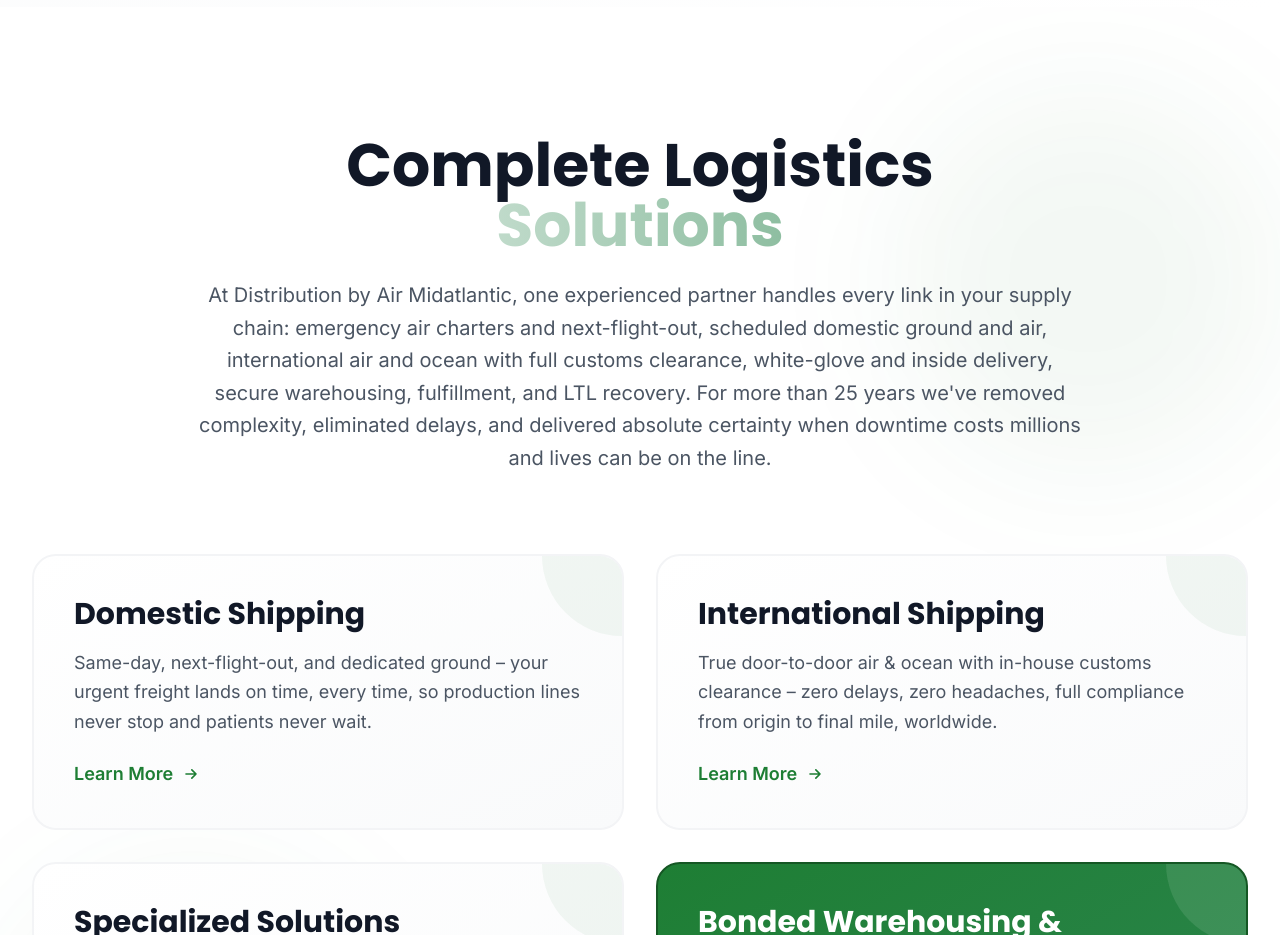
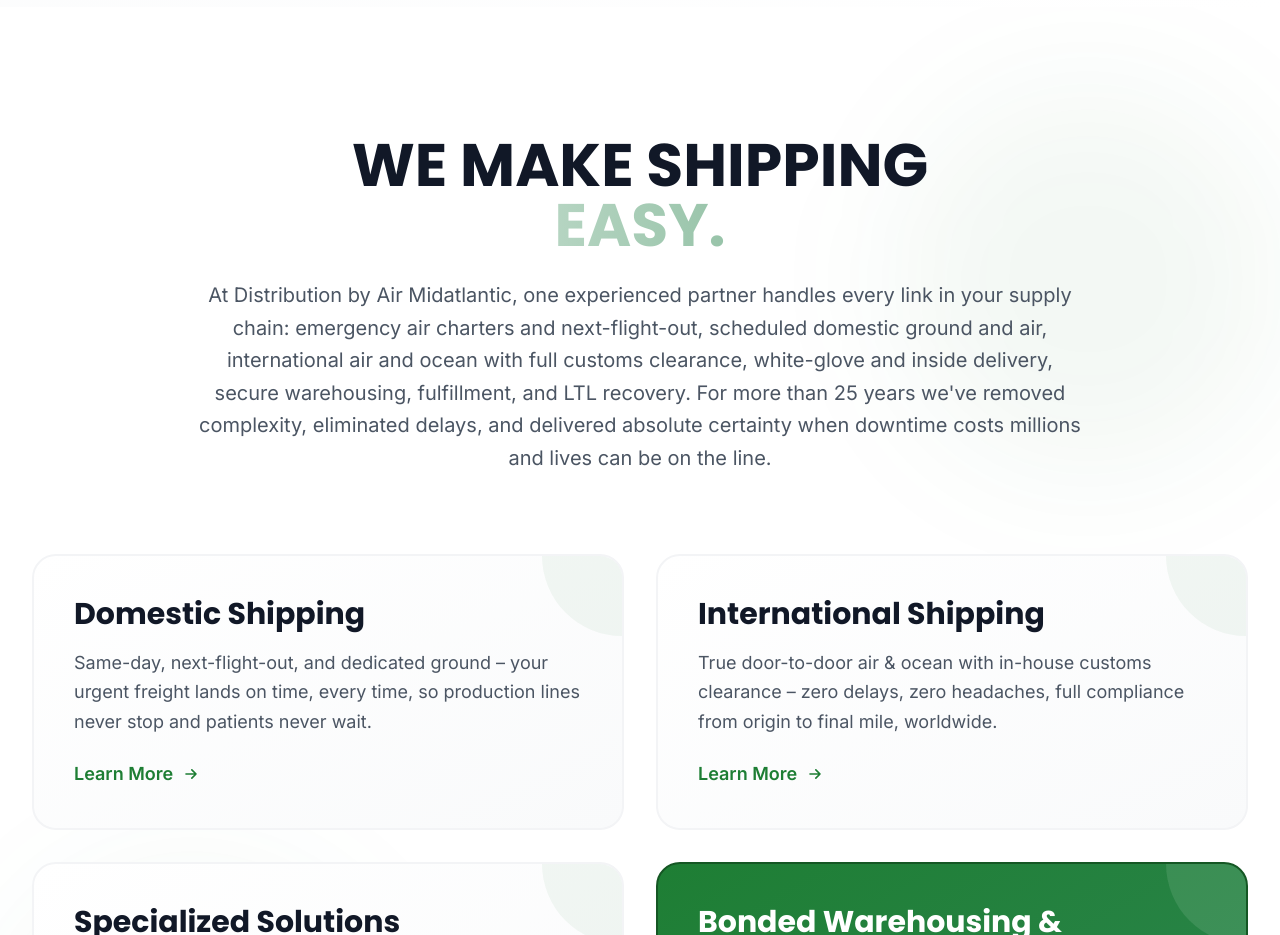
Before and after one commit to baehrauto/godba, a plain HTML site: page index.html in a window 1280 px wide. Shown: the part 1420-2355 px from the top of the page. Drawn offline with nearby package versions, Linux system fonts and the light colour scheme; a script that the page names is missing.

Commit message:
Update home page heading to 'WE MAKE SHIPPING EASY.' with gradient on EASY

```diff
--- a/index.html
+++ b/index.html
@@ -792,8 +792,8 @@
         <div class="max-w-7xl mx-auto px-4 sm:px-6 lg:px-8 relative z-10">
             <div class="text-center mb-20">
                 <h2 class="text-5xl md:text-6xl font-bold text-gray-900 mb-6">
-                    Complete Logistics
-                    <span class="block gradient-text">Solutions</span>
+                    <span class="block">WE MAKE SHIPPING</span>
+                    <span class="block gradient-text bg-gradient-to-r from-primary-light via-white to-primary-light bg-clip-text text-transparent">EASY.</span>
                 </h2>
                 <p class="text-xl text-gray-600 max-w-4xl mx-auto leading-relaxed">
                     At Distribution by Air Midatlantic, one experienced partner handles every link in your supply chain: emergency air charters and next-flight-out, scheduled domestic ground and air, international air and ocean with full customs clearance, white-glove and inside delivery, secure warehousing, fulfillment, and LTL recovery. For more than 25 years we've removed complexity, eliminated delays, and delivered absolute certainty when downtime costs millions and lives can be on the line.
```
